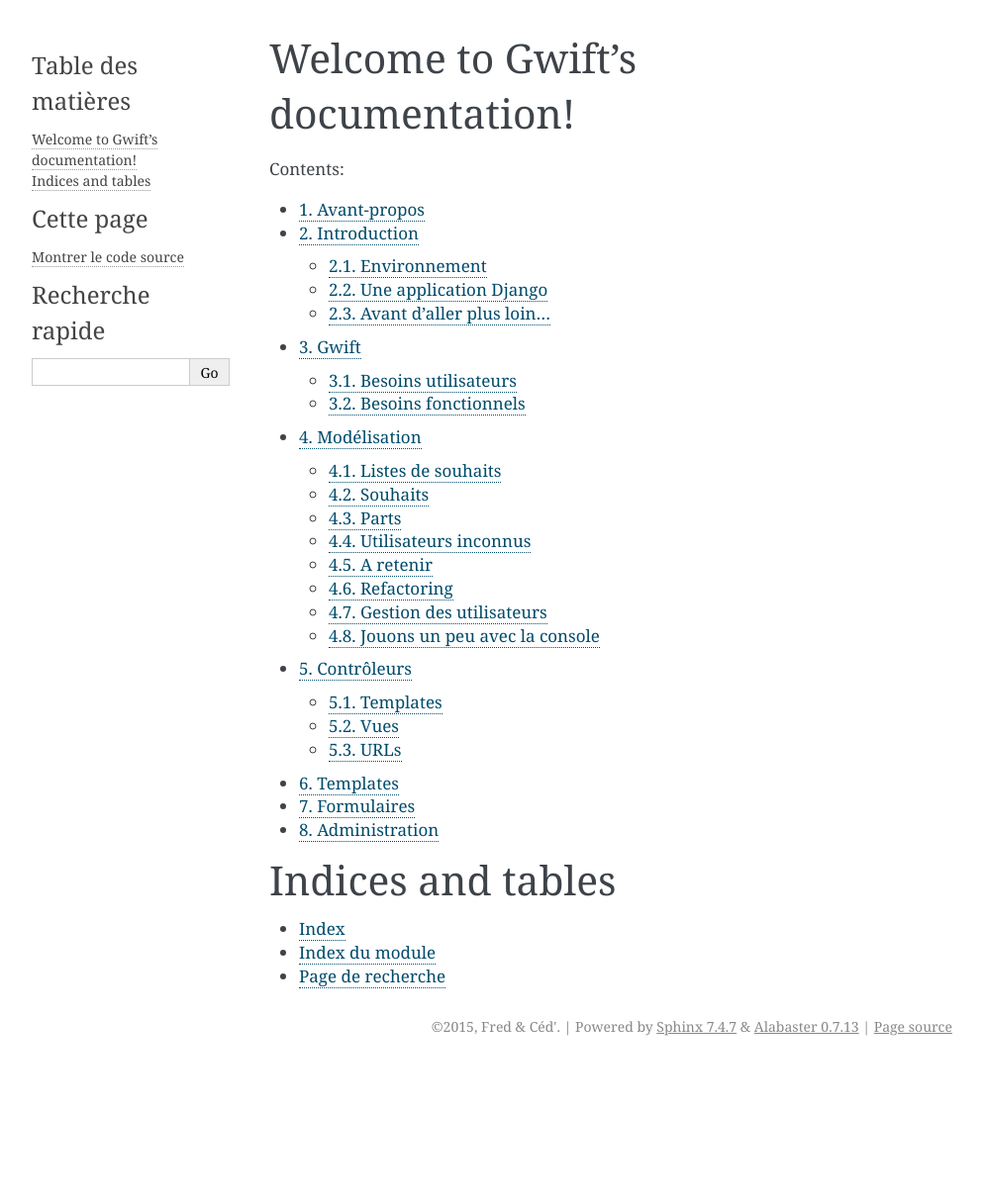
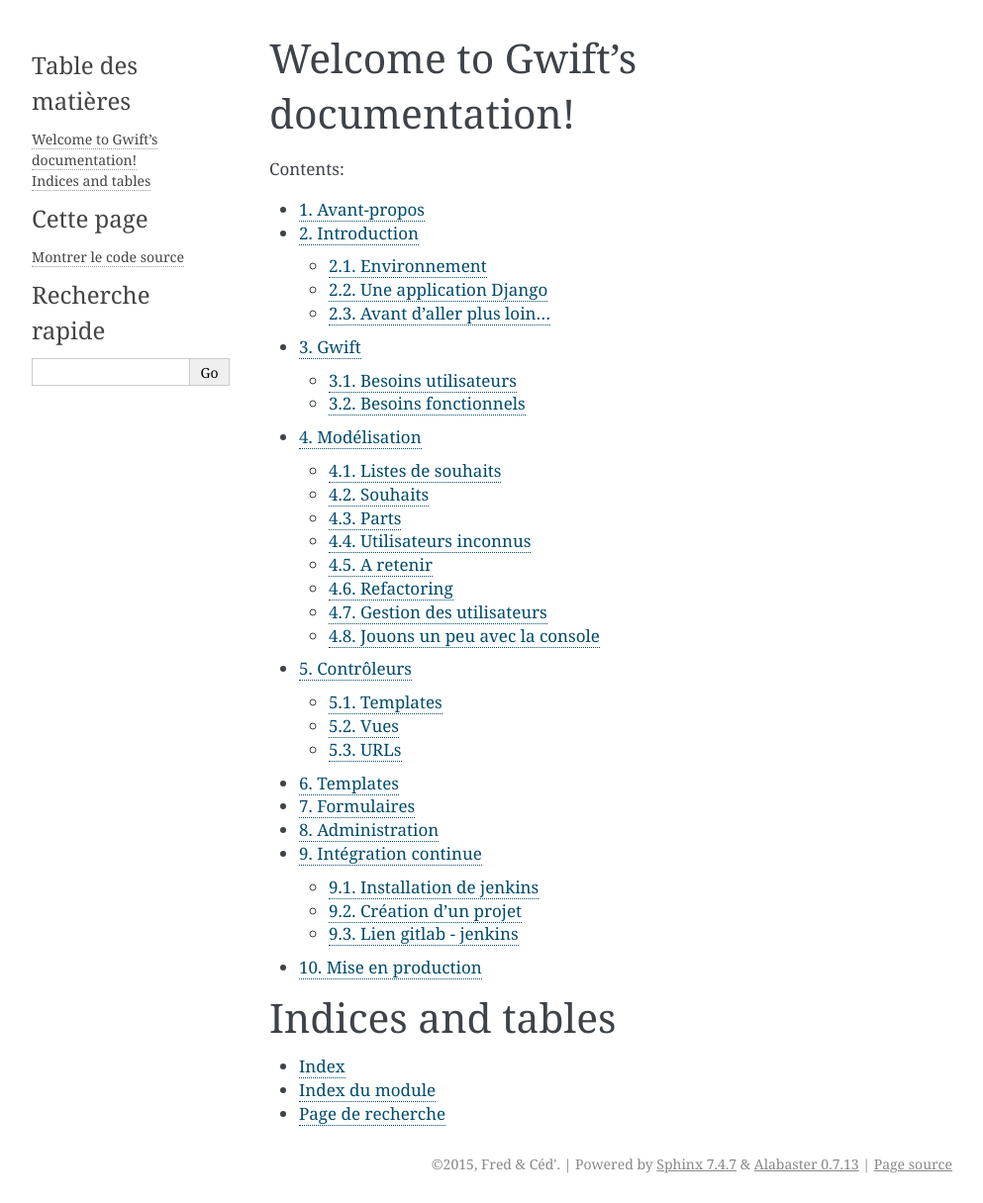
Before and after one commit to Grimbox/gwift-book, a Sphinx documentation site: the page built from source/index.rst, in a window 1280 px wide. Shown: the whole page at 99% size, without its empty margins (148-1141 px from the left). Built offline with Sphinx 7.4.7, drawn with Linux system fonts in a browser that asks for light colours; before the commit the page ends 1077 px from its top, so only the background shows below that.

Commit message:
Add structure for integration and production

```diff
--- a/source/index.rst
+++ b/source/index.rst
@@ -20,6 +20,8 @@
    templates
    forms
    admin
+   integration
+   production
 
 Indices and tables
 ==================
--- /dev/null
+++ b/source/integration.rst
@@ -0,0 +1,19 @@
+====================
+Intégration continue
+====================
+
+Le but de l'intégration est continue est de nous permettre de tester automatiquement notre dévelopement chaque fois que le code est mis à jour.
+
+Ceci nécessite d'utiliser un serveur d'intégration. Dans notre cas, nous allons utiliser jenkins
+
+***********************
+Installation de jenkins
+***********************
+
+********************
+Création d'un projet
+********************
+
+*********************
+Lien gitlab - jenkins
+*********************
```
Also changed, not shown: source/production.rst (added, +16 -0 lines), source/production/environment.rst (added), source/production/gunicorn.rst (added), source/production/nginx.rst (added), source/production/postgresql.rst (added).
